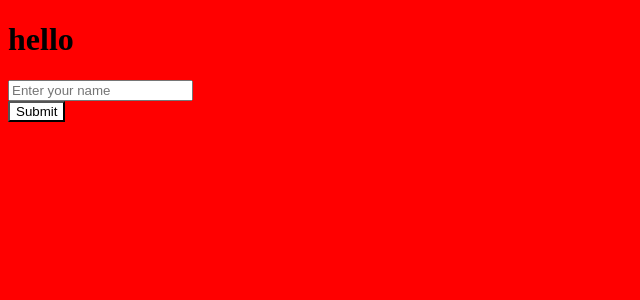
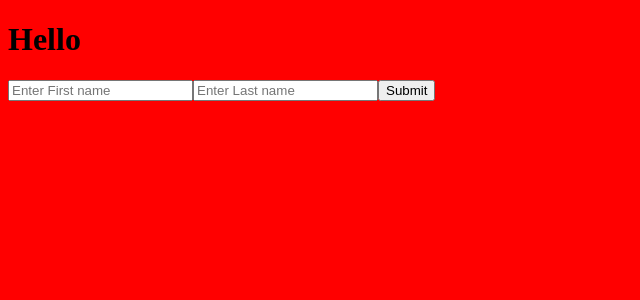
Before and after one commit to CharanByte/React-JS, a React (Create React App) app in the folder my-react-app/: page / in a window 1280 px wide. Shown: the top 300 px of the page, without its empty margins (0-640 px from the left). Built offline with nearby package versions, Linux system fonts and the light colour scheme.

Commit message:
react forms

```diff
--- /dev/null
+++ b/my-react-app/src/react forms/react1.js
@@ -0,0 +1,27 @@
+import { useState } from "react";
+
+function App(){
+    const [fName,setFirstName]=useState("");
+    const [lName,setlastName]=useState("");
+
+    function handelFname(event){
+        const fname=event.target.value;
+        setFirstName(fname);
+    }
+    function handelLname(event){
+        const lname=event.target.value;
+        setlastName(lname);
+    }
+
+
+
+    return(<div>
+        <h1>Hello  {fName} {lName}</h1>
+        <form>
+<input type="text" name="fname" placeholder="Enter First name"  onChange={handelFname} value={fName}></input>
+<input type="text" name="lname" placeholder="Enter Last name"  onChange={handelLname} value={lName}></input>
+<button>Submit</button>
+</form>
+    </div>)
+}
+export {App};
```
Also changed, not shown: my-react-app/src/index.js (+6 -1 lines).
